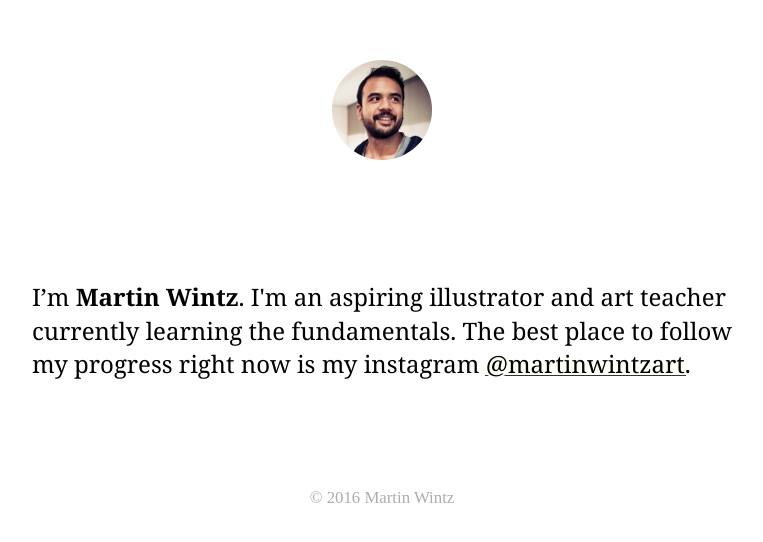
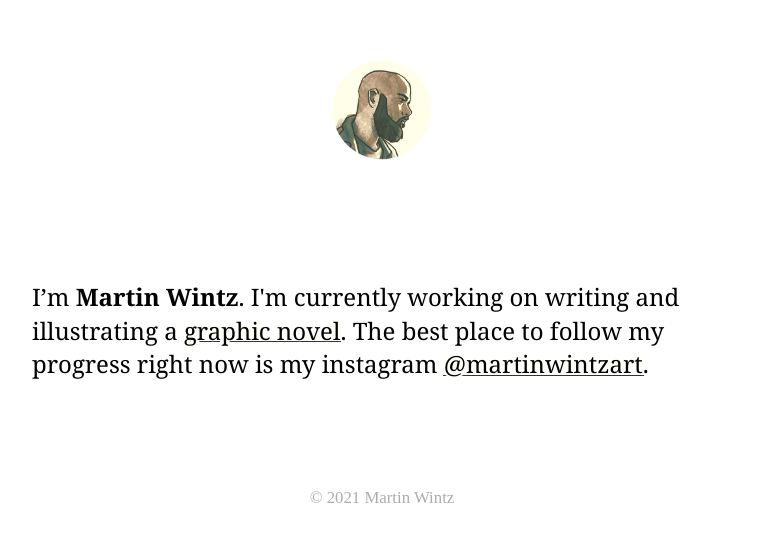
Before and after one commit to martin-wintz/martin-wintz-old-website, a plain HTML site: page index.html in a window 1280 px wide. Shown: the part 110-652 px from the top of the page, without its empty margins (258-1021 px from the left). Drawn offline with nearby package versions, Linux system fonts and the light colour scheme; a script that the page names is missing.

Commit message:
Update index.html

```diff
--- a/index.html
+++ b/index.html
@@ -19,10 +19,10 @@
 <body>
 
   <section id="intro">
-    <img id="portrait" src="images/portrait-small.jpg">
-    <p>I’m <strong>Martin Wintz</strong>. I'm an aspiring illustrator and art teacher currently learning the fundamentals. The best place to follow my progress right now is my instagram <a href="https://www.instagram.com/martinwintzart">@martinwintzart</a>.</section>
+    <img id="portrait" src="images/self-portrait-white-bg.png" width=400>
+    <p>I’m <strong>Martin Wintz</strong>. I'm currently working on writing and illustrating a <a href="https://www.automataprophecy.com">graphic novel</a>. The best place to follow my progress right now is my instagram <a href="https://www.instagram.com/martinwintzart">@martinwintzart</a>.</section>
 
-  <footer>© 2016 Martin Wintz</footer>
+  <footer>© 2021 Martin Wintz</footer>
 
   <script src="//ajax.googleapis.com/ajax/libs/jquery/1.10.2/jquery.min.js"></script>
   <script src="/js/main.js"></script>
```
